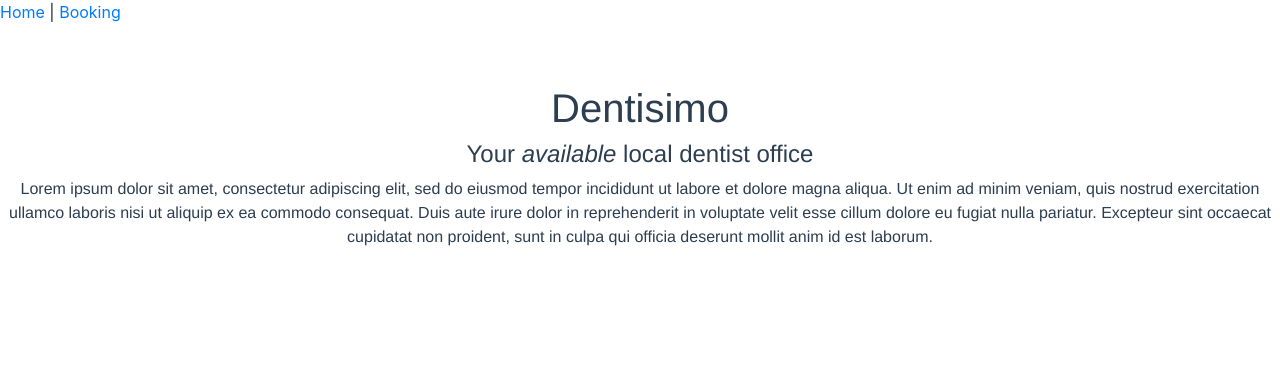
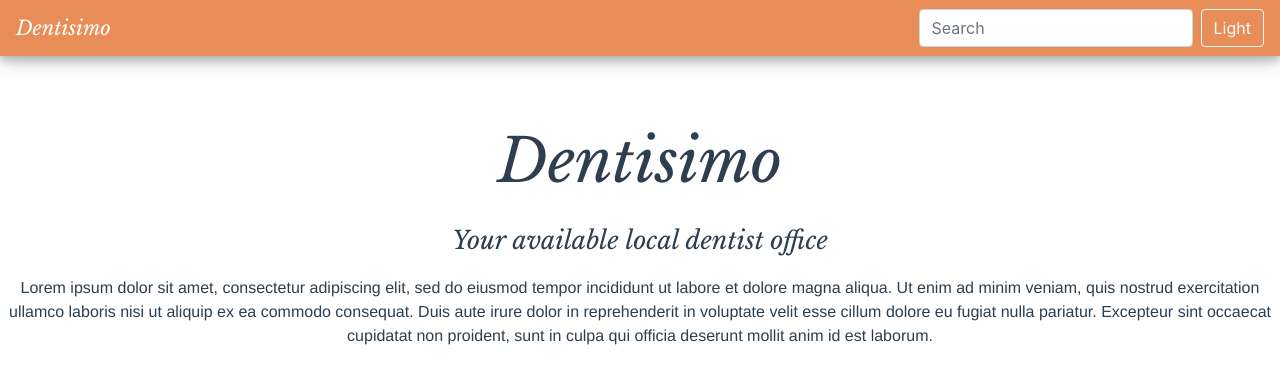
Before and after one commit to Brother-Blue/Dist.-Systems-booking-gui, a Vue app in the folder client/: page / in a window 1280 px wide. Shown: the top 384 px of the page. Built offline with nearby package versions, Linux system fonts and the light colour scheme; what vue-good-table would draw is missing.

Commit message:
Add navbar and change some home page css

```diff
--- a/client/src/App.vue
+++ b/client/src/App.vue
@@ -1,11 +1,13 @@
 <template>
   <div id="app">
-    <div id="nav">
-      <router-link to="/" class="link">Home</router-link> |
-      <!-- This is only to test it works, will remove later-->
-      <router-link to="/Booking" class="link">Booking</router-link>
-    </div>
-    <!-- Render the content of the current page view -->
+    <nav id="navbar" class="navbar navbar-light justify-content-between" style="background-color: #e98d58;">
+      <a id="navbar-text" class="navbar-brand">Dentisimo</a>
+
+      <form class="form-inline">
+        <input class="form-control mr-sm-2" type="search" placeholder="Search" aria-label="Search">
+        <button id="search-button" type="button" class="btn btn-outline-light">Light</button>
+      </form>
+    </nav>
     <router-view/>
   </div>
 </template>
@@ -22,13 +24,11 @@ export default {
 </script>
 
 <style>
-#home {
-  font-family: Avenir, Helvetica, Arial, sans-serif;
-  -webkit-font-smoothing: antialiased;
-  -moz-osx-font-smoothing: grayscale;
-  text-align: center;
-  color: #2c3e50;
-  margin-top: 60px;
+
+@import url('https://fonts.googleapis.com/css2?family=Libre+Baskerville:ital@1&display=swap');
+
+#navbar {
+  box-shadow: 0 4px 8px 0 rgba(0, 0, 0, 0.2), 0 6px 20px 0 rgba(0, 0, 0, 0.19);
 }
 
 #available {
@@ -38,4 +38,14 @@ export default {
 #decription {
     margin: 2em;
 }
+
+#navbar-text {
+  color: #fff;
+  font-family: 'Libre Baskerville', serif;
+}
+
+#search-button :hover {
+  color:#e98d58;
+}
+
 </style>
--- a/client/src/views/Home.vue
+++ b/client/src/views/Home.vue
@@ -1,8 +1,8 @@
 <template>
   <div id="home">
     <div id="map-div">
-        <h1> Dentisimo</h1>
-        <h4>Your <span id="available"> available </span> local dentist office</h4>
+        <p id="dentisimo" class="headlines"> Dentisimo</p>
+        <p id="available" class="headlines">Your <span id="available"> available </span> local dentist office</p>
         <p id="description">Lorem ipsum dolor sit amet, consectetur adipiscing elit, sed do eiusmod tempor incididunt ut labore et dolore magna aliqua. Ut enim ad minim veniam, quis nostrud exercitation ullamco laboris nisi ut aliquip ex ea commodo consequat. Duis aute irure dolor in reprehenderit in voluptate velit esse cillum dolore eu fugiat nulla pariatur. Excepteur sint occaecat cupidatat non proident, sunt in culpa qui officia deserunt mollit anim id est laborum.</p>
         <Map ref="Map"
         :offices="offices"/>
@@ -85,8 +85,10 @@ export default {
 </script>
 
 <style>
+@import url('https://fonts.googleapis.com/css2?family=Libre+Baskerville:ital@1&display=swap');
+
 #home {
-  font-family: Avenir, Helvetica, Arial, sans-serif;
+  font-family: serif;
   -webkit-font-smoothing: antialiased;
   -moz-osx-font-smoothing: grayscale;
   text-align: center;
@@ -101,4 +103,17 @@ export default {
 #decription {
     margin: 2em;
 }
+
+.headlines {
+  font-family: 'Libre Baskerville', serif;
+}
+
+#dentisimo {
+  font-size: 60px;
+}
+
+#available {
+  font-size: 25px;
+}
+
 </style>
```
